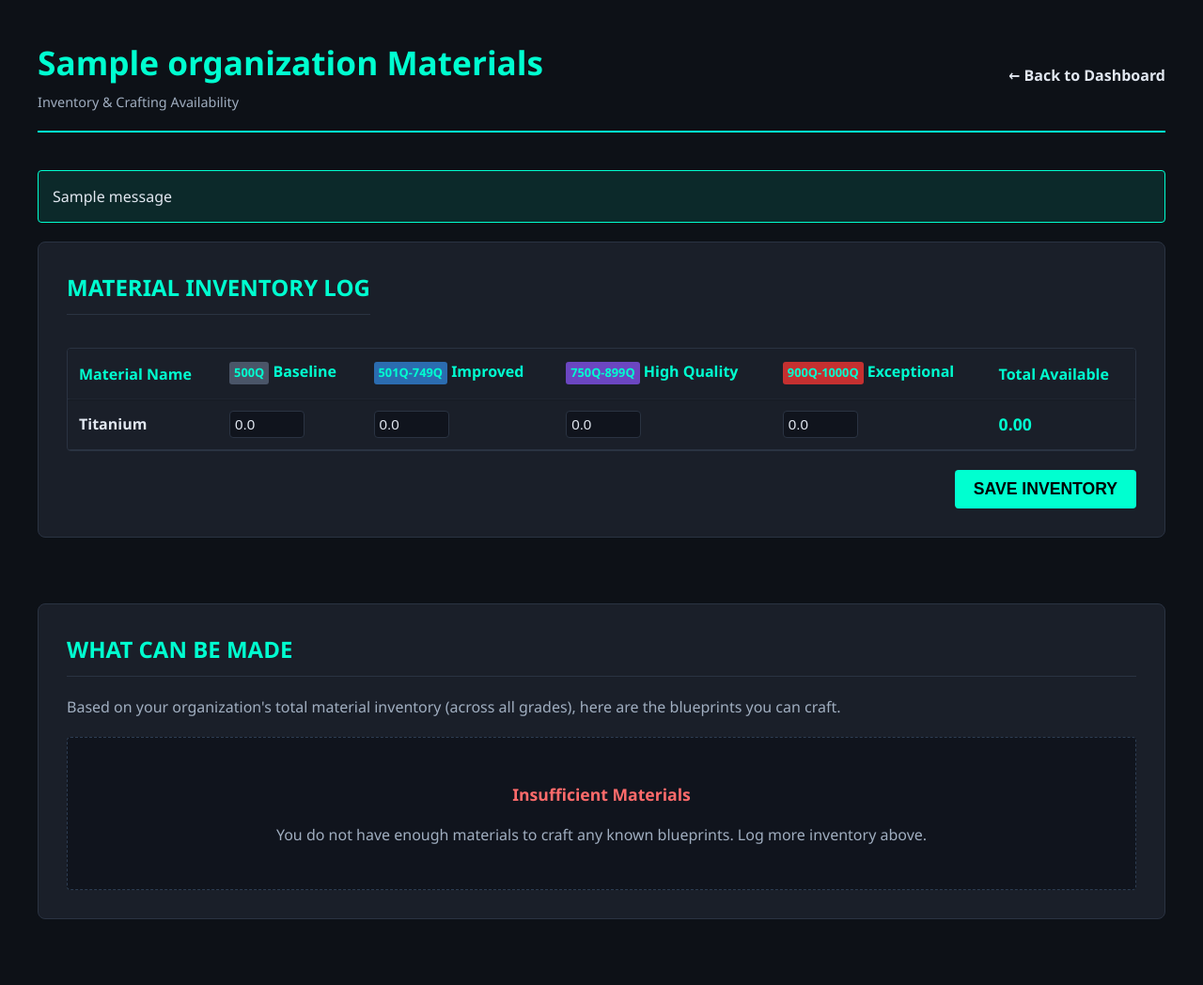
After one commit to lordryn/Blueprint_Compiler, a Flask app: a page that uses templates/materials.html in a window 1280 px wide. The commit adds this page. Shown: the whole page at 94% size. Run offline with Flask 3, Linux system fonts and the light colour scheme; the visitor is signed in with stand-in values (Sample User, id 1); data comes from the database, SQL or seed files in the repository; tables that the repository leaves empty hold one stand-in row (values such as "Sample post"); one stand-in notice (Sample message) is shown; some libraries are stand-ins or nearby versions.

Commit message:
feat: add material inventory log and crafting availability with scrollable UI

```diff
--- a/app.py
+++ b/app.py
@@ -5,7 +5,7 @@ from flask import Flask, render_template, request, redirect, url_for, session, a
 from flask_wtf.csrf import CSRFProtect
 from flask_apscheduler import APScheduler
 from werkzeug.security import generate_password_hash, check_password_hash
-from models import db, User, Organization, Role, UserOrganizationRole, Claim, Requisition, JoinRequest
+from models import db, User, Organization, Role, UserOrganizationRole, Claim, Requisition, JoinRequest, MaterialInventory
 from bp_catalog_grabber import pull_fabricator_blueprints
 from blueprint_parser import process_blueprints
 
@@ -353,11 +353,34 @@ def organization_dashboard(org_slug):
                     material_totals_dict[key] = 0.0
                 material_totals_dict[key] += total_val
 
+    inventory_records = MaterialInventory.query.filter_by(organization_id=org.id).all()
+    total_inventory = {}
+    inv_breakdown = {}
+    for inv in inventory_records:
+        total_inventory[inv.material_name] = inv.grade_baseline + inv.grade_improved + inv.grade_high_quality + inv.grade_exceptional
+        inv_breakdown[inv.material_name] = {
+            'baseline': inv.grade_baseline,
+            'improved': inv.grade_improved,
+            'high_quality': inv.grade_high_quality,
+            'exceptional': inv.grade_exceptional
+        }
+
     material_totals = []
     for (name, unit), total in material_totals_dict.items():
         total_str = f"{total:g}"
         amount_str = f"{total_str} {unit}".strip()
-        material_totals.append({'name': name, 'amount': amount_str})
+
+        avail_amt = total_inventory.get(name, 0.0)
+        avail_str = f"{avail_amt:g} {unit}".strip() if avail_amt > 0 else f"0 {unit}".strip()
+        breakdown = inv_breakdown.get(name, {'baseline': 0.0, 'improved': 0.0, 'high_quality': 0.0, 'exceptional': 0.0})
+
+        material_totals.append({
+            'name': name,
+            'amount': amount_str,
+            'available': avail_str,
+            'has_enough': avail_amt >= total,
+            'breakdown': breakdown
+        })
 
     material_totals.sort(key=lambda x: x['name'])
 
@@ -495,6 +518,112 @@ def delete_requisition(org_slug, req_id):
     flash("Requisition removed successfully.", "success")
     return redirect(url_for('organization_dashboard', org_slug=org_slug))
 
+
+# --- Material Logging & What Can Be Made ---
+
+@app.route('/org/<org_slug>/materials', methods=['GET', 'POST'])
+@login_required
+@organization_role_required(['Admin', 'Manager', 'Member'])
+def organization_materials(org_slug):
+    org = Organization.query.filter_by(slug=org_slug).first_or_404()
+
+    if request.method == 'POST':
+        for key, value in request.form.items():
+            if key.startswith('mat_'):
+                parts = key.split('_')
+                if len(parts) >= 3:
+                    grade = parts[-1]
+                    material_name = '_'.join(parts[1:-1])
+
+                    try:
+                        val = float(value)
+                    except ValueError:
+                        continue
+
+                    inv = MaterialInventory.query.filter_by(organization_id=org.id, material_name=material_name).first()
+                    if not inv:
+                        inv = MaterialInventory(organization_id=org.id, material_name=material_name)
+                        db.session.add(inv)
+
+                    if grade == 'baseline':
+                        inv.grade_baseline = val
+                    elif grade == 'improved':
+                        inv.grade_improved = val
+                    elif grade == 'highquality':
+                        inv.grade_high_quality = val
+                    elif grade == 'exceptional':
+                        inv.grade_exceptional = val
+
+        db.session.commit()
+        flash("Material inventory updated successfully.", "success")
+        return redirect(url_for('organization_materials', org_slug=org_slug))
+
+    inventory_records = MaterialInventory.query.filter_by(organization_id=org.id).all()
+    blueprints = load_blueprint_catalog()
+
+    total_inventory = {}
+    for inv in inventory_records:
+        total = inv.grade_baseline + inv.grade_improved + inv.grade_high_quality + inv.grade_exceptional
+        total_inventory[inv.material_name] = total
+
+    craftable_blueprints = []
+
+    for bp in blueprints:
+        if not bp.get('materials'):
+            continue
+
+        max_craftable = float('inf')
+        for mat in bp['materials']:
+            mat_name = mat.get('name')
+            amt_str = mat.get('amount', '0')
+
+            match = re.match(r"^([\d.]+)\s*(.*)$", str(amt_str).strip())
+            if match:
+                req_val = float(match.group(1))
+            else:
+                req_val = 0.0
+
+            if req_val > 0:
+                avail = total_inventory.get(mat_name, 0.0)
+                craftable = int(avail // req_val)
+                if craftable < max_craftable:
+                    max_craftable = craftable
+
+        if max_craftable > 0 and max_craftable != float('inf'):
+            craftable_blueprints.append({
+                'blueprint_name': bp['blueprint_name'],
+                'category': bp.get('category', 'Other'),
+                'max_craftable': max_craftable
+            })
+
+    craftable_blueprints.sort(key=lambda x: (-x['max_craftable'], x['blueprint_name']))
+
+    known_materials = set()
+    for bp in blueprints:
+        if bp.get('materials'):
+            for mat in bp['materials']:
+                known_materials.add(mat.get('name'))
+
+    material_list = []
+    inv_dict = {inv.material_name: inv for inv in inventory_records}
+    for m in sorted(known_materials):
+        inv = inv_dict.get(m)
+        material_list.append({
+            'name': m,
+            'baseline': inv.grade_baseline if inv else 0.0,
+            'improved': inv.grade_improved if inv else 0.0,
+            'high_quality': inv.grade_high_quality if inv else 0.0,
+            'exceptional': inv.grade_exceptional if inv else 0.0,
+            'total': (inv.grade_baseline + inv.grade_improved + inv.grade_high_quality + inv.grade_exceptional) if inv else 0.0
+        })
+
+    user_role = UserOrganizationRole.query.filter_by(user_id=session['user_id'], organization_id=org.id).first()
+
+    return render_template('materials.html',
+                           org=org,
+                           material_list=material_list,
+                           craftable_blueprints=craftable_blueprints,
+                           user_role=user_role.role.name if user_role else 'Viewer')
 
 # --- Unified Admin Dashboard ---
 
--- /dev/null
+++ b/templates/materials.html
@@ -0,0 +1,234 @@
+<!DOCTYPE html>
+<html lang="en">
+<head>
+    <meta charset="UTF-8">
+    <title>{{ org.name }} Materials | Blueprint Compiler</title>
+    <link rel="stylesheet" href="/static/styles.css">
+    <style>
+        :root {
+            --app-panel: #1a1f29;
+            --app-panel-header: #242b3a;
+            --app-line: #00ffd0;
+            --app-text: #e1e7f0;
+            --bg-color: #0d1117;
+            --border-color: #2a3342;
+        }
+        body {
+            background-color: var(--bg-color);
+            color: var(--app-text);
+            font-family: 'Segoe UI', Tahoma, Geneva, Verdana, sans-serif;
+            margin: 0;
+            padding: 40px;
+        }
+        .header {
+            display: flex;
+            justify-content: space-between;
+            align-items: center;
+            border-bottom: 2px solid var(--app-line);
+            padding-bottom: 20px;
+            margin-bottom: 40px;
+        }
+        h1 {
+            margin: 0;
+            color: var(--app-line);
+        }
+        .header-links a {
+            color: var(--app-text);
+            text-decoration: none;
+            margin-left: 20px;
+            font-weight: bold;
+        }
+        .header-links a:hover {
+            color: var(--app-line);
+        }
+        .grid {
+            display: grid;
+            grid-template-columns: 1fr;
+            gap: 40px;
+        }
+        .section {
+            background-color: var(--app-panel);
+            border: 1px solid var(--border-color);
+            border-radius: 8px;
+            padding: 30px;
+            margin-bottom: 30px;
+        }
+        h2 {
+            margin-top: 0;
+            color: var(--app-line);
+            border-bottom: 1px solid var(--border-color);
+            padding-bottom: 10px;
+            margin-bottom: 20px;
+        }
+        table {
+            width: 100%;
+            border-collapse: collapse;
+            margin-top: 15px;
+        }
+        th, td {
+            padding: 12px;
+            text-align: left;
+            border-bottom: 1px solid var(--border-color);
+        }
+        th {
+            color: var(--app-line);
+            font-weight: bold;
+        }
+        .btn {
+            background-color: var(--app-line);
+            color: #000;
+            border: none;
+            padding: 8px 16px;
+            border-radius: 4px;
+            font-weight: bold;
+            cursor: pointer;
+            text-decoration: none;
+            display: inline-block;
+        }
+        .btn:hover {
+            background-color: #00cca3;
+        }
+        .alert {
+            background-color: rgba(0, 255, 208, 0.1);
+            border: 1px solid var(--app-line);
+            padding: 15px;
+            border-radius: 4px;
+            margin-bottom: 20px;
+        }
+        input[type=number] {
+            width: 80px;
+            padding: 5px;
+            background-color: #10141d;
+            border: 1px solid var(--border-color);
+            color: var(--app-text);
+            border-radius: 4px;
+        }
+        .grade-badge {
+            font-size: 0.8em;
+            padding: 2px 5px;
+            border-radius: 3px;
+            margin-bottom: 3px;
+            display: inline-block;
+        }
+        .bg-baseline { background-color: #4a5568; }
+        .bg-improved { background-color: #2b6cb0; }
+        .bg-highquality { background-color: #6b46c1; }
+        .bg-exceptional { background-color: #c53030; }
+    </style>
+</head>
+<body>
+    <div class="header">
+        <div>
+            <h1 style="font-size: 2.2em;">{{ org.name }} Materials</h1>
+            <div style="font-size: 0.9em; color: #a0aec0; margin-top: 5px;">Inventory & Crafting Availability</div>
+        </div>
+        <div class="header-links">
+            <a href="/org/{{ org.slug }}">← Back to Dashboard</a>
+        </div>
+    </div>
+
+    {% with messages = get_flashed_messages() %}
+      {% if messages %}
+        <div class="alert">
+          {% for message in messages %}
+            <div>{{ message }}</div>
+          {% endfor %}
+        </div>
+      {% endif %}
+    {% endwith %}
+
+    <div class="grid">
+        <!-- Inventory Management -->
+        <div class="section">
+            <div style="display: flex; justify-content: space-between; align-items: center;">
+                <h2>MATERIAL INVENTORY LOG</h2>
+            </div>
+
+            <form method="POST" action="/org/{{ org.slug }}/materials">
+                <input type="hidden" name="csrf_token" value="{{ csrf_token() }}"/>
+                <div style="max-height: 400px; overflow-y: auto; border: 1px solid var(--border-color); border-radius: 4px; margin-top: 15px;">
+                <table style="margin-top: 0;">
+                    <thead style="position: sticky; top: 0; background-color: var(--app-panel); z-index: 1; box-shadow: 0 2px 2px -1px rgba(0,0,0,0.4);">
+                        <tr>
+                            <th>Material Name</th>
+                            <th>
+                                <span class="grade-badge bg-baseline">500Q</span> Baseline
+                            </th>
+                            <th>
+                                <span class="grade-badge bg-improved">501Q-749Q</span> Improved
+                            </th>
+                            <th>
+                                <span class="grade-badge bg-highquality">750Q-899Q</span> High Quality
+                            </th>
+                            <th>
+                                <span class="grade-badge bg-exceptional">900Q-1000Q</span> Exceptional
+                            </th>
+                            <th>Total Available</th>
+                        </tr>
+                    </thead>
+                    <tbody>
+                        {% for mat in material_list %}
+                        <tr>
+                            <td><strong>{{ mat.name }}</strong></td>
+                            <td>
+                                <input type="number" step="0.01" min="0" name="mat_{{ mat.name }}_baseline" value="{{ mat.baseline }}">
+                            </td>
+                            <td>
+                                <input type="number" step="0.01" min="0" name="mat_{{ mat.name }}_improved" value="{{ mat.improved }}">
+                            </td>
+                            <td>
+                                <input type="number" step="0.01" min="0" name="mat_{{ mat.name }}_highquality" value="{{ mat.high_quality }}">
+                            </td>
+                            <td>
+                                <input type="number" step="0.01" min="0" name="mat_{{ mat.name }}_exceptional" value="{{ mat.exceptional }}">
+                            </td>
+                            <td style="color: var(--app-line); font-weight: bold; font-size: 1.1em;">
+                                {{ "%.2f"|format(mat.total) }}
+                            </td>
+                        </tr>
+                        {% endfor %}
+                    </tbody>
+                </table>
+                </div>
+                <div style="margin-top: 20px; text-align: right;">
+                    <button type="submit" class="btn" style="font-size: 1.1em; padding: 10px 20px;">SAVE INVENTORY</button>
+                </div>
+            </form>
+        </div>
+
+        <!-- What Can Be Made -->
+        <div class="section">
+            <h2>WHAT CAN BE MADE</h2>
+            <p style="color: #a0aec0; margin-bottom: 20px;">Based on your organization's total material inventory (across all grades), here are the blueprints you can craft.</p>
+
+            {% if craftable_blueprints %}
+            <div style="max-height: 400px; overflow-y: auto; border: 1px solid var(--border-color); border-radius: 4px;">
+            <table style="margin-top: 0;">
+                <thead style="position: sticky; top: 0; background-color: var(--app-panel); z-index: 1; box-shadow: 0 2px 2px -1px rgba(0,0,0,0.4);">
+                    <tr>
+                        <th>Blueprint Name</th>
+                        <th>Category</th>
+                        <th>Max Craftable Quantity</th>
+                    </tr>
+                </thead>
+                <tbody>
+                    {% for bp in craftable_blueprints %}
+                    <tr>
+                        <td><strong>{{ bp.blueprint_name }}</strong></td>
+                        <td>{{ bp.category }}</td>
+                        <td style="color: #00ffd0; font-weight: bold; font-size: 1.2em;">{{ bp.max_craftable }}x</td>
+                    </tr>
+                    {% endfor %}
+                </tbody>
+            </table>
+            </div>
+            {% else %}
+            <div style="padding: 30px; text-align: center; background-color: #10141d; border-radius: 4px; border: 1px dashed #2d3d52;">
+                <p style="color: #ff6b6b; font-weight: bold; font-size: 1.1em;">Insufficient Materials</p>
+                <p style="color: #a0aec0;">You do not have enough materials to craft any known blueprints. Log more inventory above.</p>
+            </div>
+            {% endif %}
+        </div>
+    </div>
+</body>
+</html>
```
Also changed, not shown: models.py (+22 -0 lines), templates/dashboard.html (+15 -2 lines).
